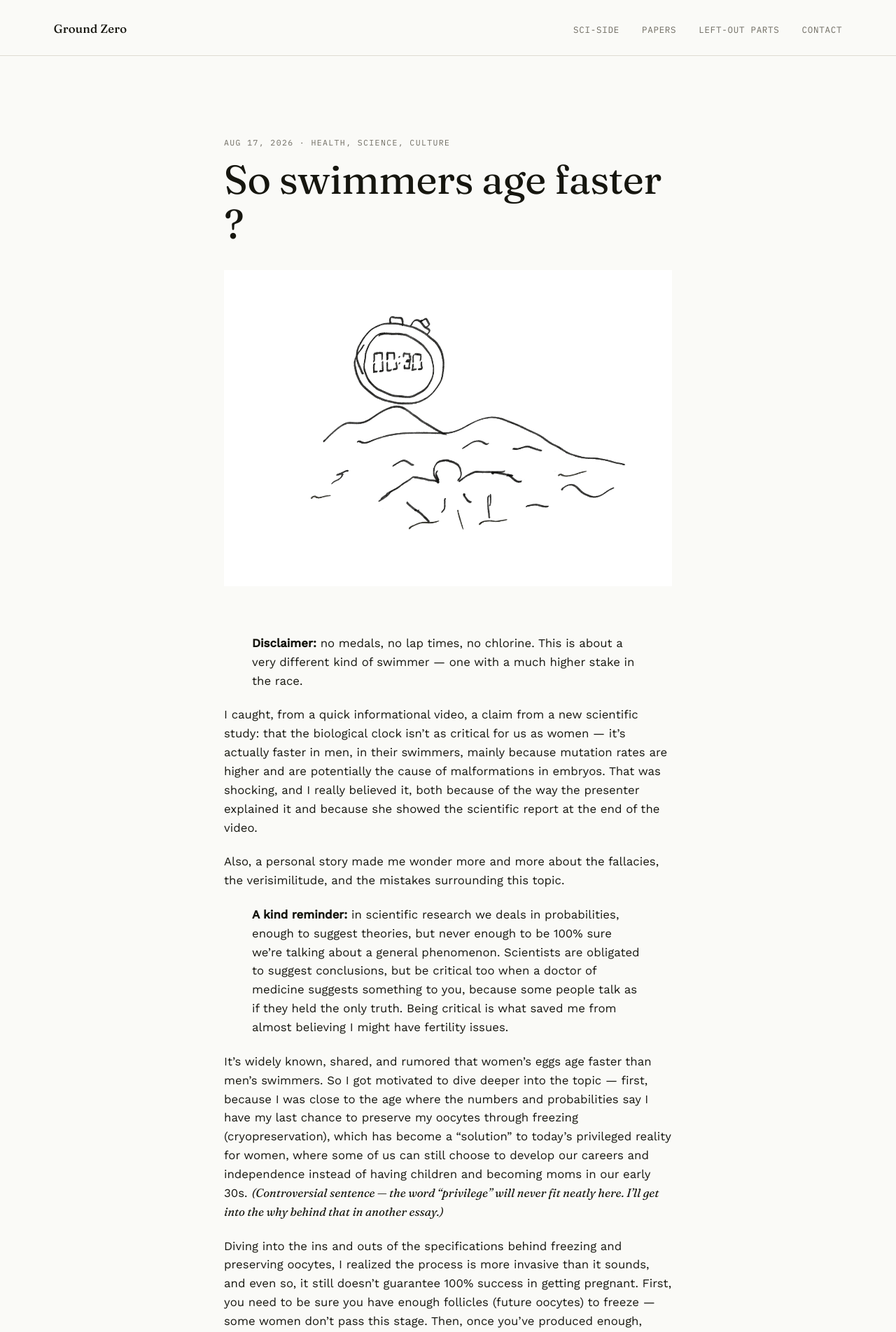
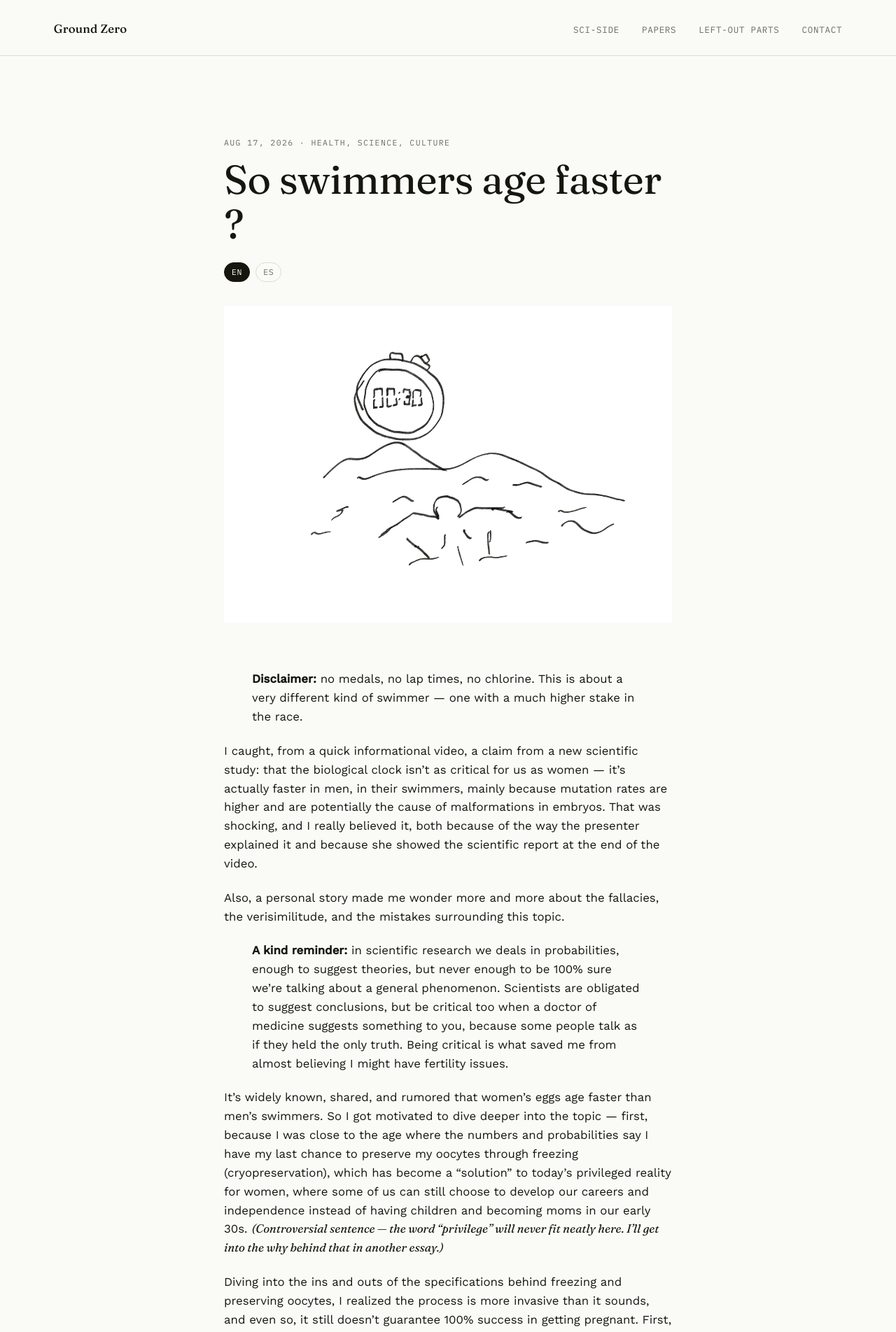
Before and after one commit to AnaAquiles/AnaAquiles.github.io, a Jekyll site: the page built from _posts/2026-08-16-fertility.md, in a window 1280 px wide. Shown: the top 1904 px of the page at 70% size. Built offline with Jekyll 4.4.1, drawn with Linux system fonts in a browser that asks for light colours; comment, search, counter and statistics services are not loaded.

Commit message:
Add per-post language switcher styling

```diff
--- a/_layouts/post.html
+++ b/_layouts/post.html
@@ -3,7 +3,7 @@ layout: default
 ---
 <article class="post">
 
-  <header class="post-header">
+    <header class="post-header">
     <span class="eyebrow">{{ page.date | date: "%b %-d, %Y" }}{% if page.tags %} · {{ page.tags | join: ", " }}{% endif %}</span>
     <h1 class="post-title">{{ page.title }}</h1>
     {% if page.translation_key %}
--- a/_posts/2026-08-16-fertility.md
+++ b/_posts/2026-08-16-fertility.md
@@ -2,6 +2,8 @@
 layout: post
 title: "So swimmers age faster ?"
 date: 2026-08-17
+lang: en
+translation_key: swimmers-age
 tags: [Health, Science, Culture]
 header_image: /assets/img/Swimmer.png
 ---
--- a/assets/css/style.css
+++ b/assets/css/style.css
@@ -299,6 +299,34 @@ a {
   object-fit: cover;
   margin: 0 0 2.5em;
 }
+
+.post-lang-switch {
+  display: flex;
+  gap: 8px;
+  margin-top: 0.8em;
+}
+
+.post-lang-switch__item {
+  font-family: var(--font-mono);
+  font-size: 0.72rem;
+  letter-spacing: 0.06em;
+  text-transform: uppercase;
+  padding: 4px 10px;
+  border-radius: 999px;
+  border: 1px solid var(--color-line);
+  color: var(--color-muted);
+}
+
+a.post-lang-switch__item:hover {
+  border-color: var(--color-accent);
+  color: var(--color-accent);
+}
+
+.post-lang-switch__item.is-active {
+  background: var(--color-ink);
+  border-color: var(--color-ink);
+  color: var(--color-bg);
+}
 .post-content { font-size: 1.05rem; }
 .post-content h2 { margin-top: 1.8em; }
 .post-content img {
```
Also changed, not shown: _posts/2026-08-16-fertility-esp.md (+2 -0 lines).
